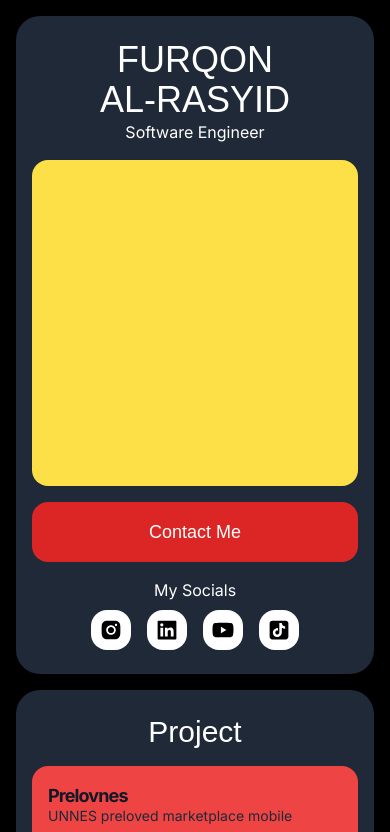
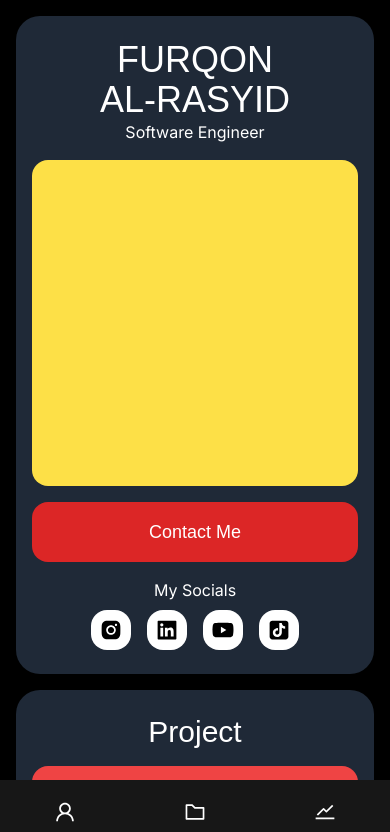
Before and after one commit to furqonStudio/furqon-studio-portfolio-2024, a Next.js app: page / in a window 390 px wide. Shown: the top 832 px of the page. Built offline with nearby package versions, Linux system fonts and the light colour scheme; a web font is replaced by a local one.

Commit message:
feat: add bottom nav for mobile

```diff
--- a/src/app/layout.tsx
+++ b/src/app/layout.tsx
@@ -1,6 +1,7 @@
 import type { Metadata } from 'next'
 import { Gasoek_One, Inter } from 'next/font/google'
 import './globals.css'
+import { BottomNavbar } from '@/components/molecules/BottomNavbar'
 
 const inter = Inter({ subsets: ['latin'], variable: '--font-inter' })
 const gasoek = Gasoek_One({
@@ -23,6 +24,7 @@ export default function RootLayout({
     <html lang="en">
       <body className={`${inter.variable} ${gasoek.variable} bg-black`}>
         {children}
+        <BottomNavbar />
       </body>
     </html>
   )
--- /dev/null
+++ b/src/app/projects/page.tsx
@@ -0,0 +1,5 @@
+import React from 'react'
+
+export const ProjectsPage = () => {
+  return <div>ProjectsPage</div>
+}
--- /dev/null
+++ b/src/components/molecules/BottomNavbar.tsx
@@ -0,0 +1,38 @@
+'use client'
+import { useState, useRef } from 'react'
+import { AiOutlineFolder, AiOutlineStock, AiOutlineUser } from 'react-icons/ai'
+
+export const BottomNavbar = () => {
+  const [active, setActive] = useState('user')
+
+  return (
+    <>
+      <div className="bg-neutral-900 w-full h-16 fixed bottom-0 flex justify-around items-center">
+        <button
+          className={`text-white ${active === 'user' ? 'text-red-500' : ''}`}
+          onClick={() => {
+            setActive('user')
+          }}
+        >
+          <AiOutlineUser size={24} />
+        </button>
+        <button
+          className={`text-white ${active === 'folder' ? 'text-red-500' : ''}`}
+          onClick={() => {
+            setActive('folder')
+          }}
+        >
+          <AiOutlineFolder size={24} />
+        </button>
+        <button
+          className={`text-white ${active === 'stock' ? 'text-red-500' : ''}`}
+          onClick={() => {
+            setActive('stock')
+          }}
+        >
+          <AiOutlineStock size={24} />
+        </button>
+      </div>
+    </>
+  )
+}
--- a/src/components/molecules/ProjectCard.tsx
+++ b/src/components/molecules/ProjectCard.tsx
@@ -1,4 +1,5 @@
 import Image from 'next/image'
+import Link from 'next/link'
 
 interface ProjectCardProps {
   image: string
@@ -16,6 +17,7 @@ export const ProjectCard: React.FC<ProjectCardProps> = ({
   textDark = false,
 }) => {
   return (
+    <Link href={'/projects'}>
       <div className={`${bgColor} p-4 rounded-2xl space-y-2`}>
         <div>
           <h3
@@ -41,5 +43,6 @@ export const ProjectCard: React.FC<ProjectCardProps> = ({
           className="rounded-xl"
         />
       </div>
+    </Link>
   )
 }
```
Lines whose indentation alone changed are shown as unchanged.
